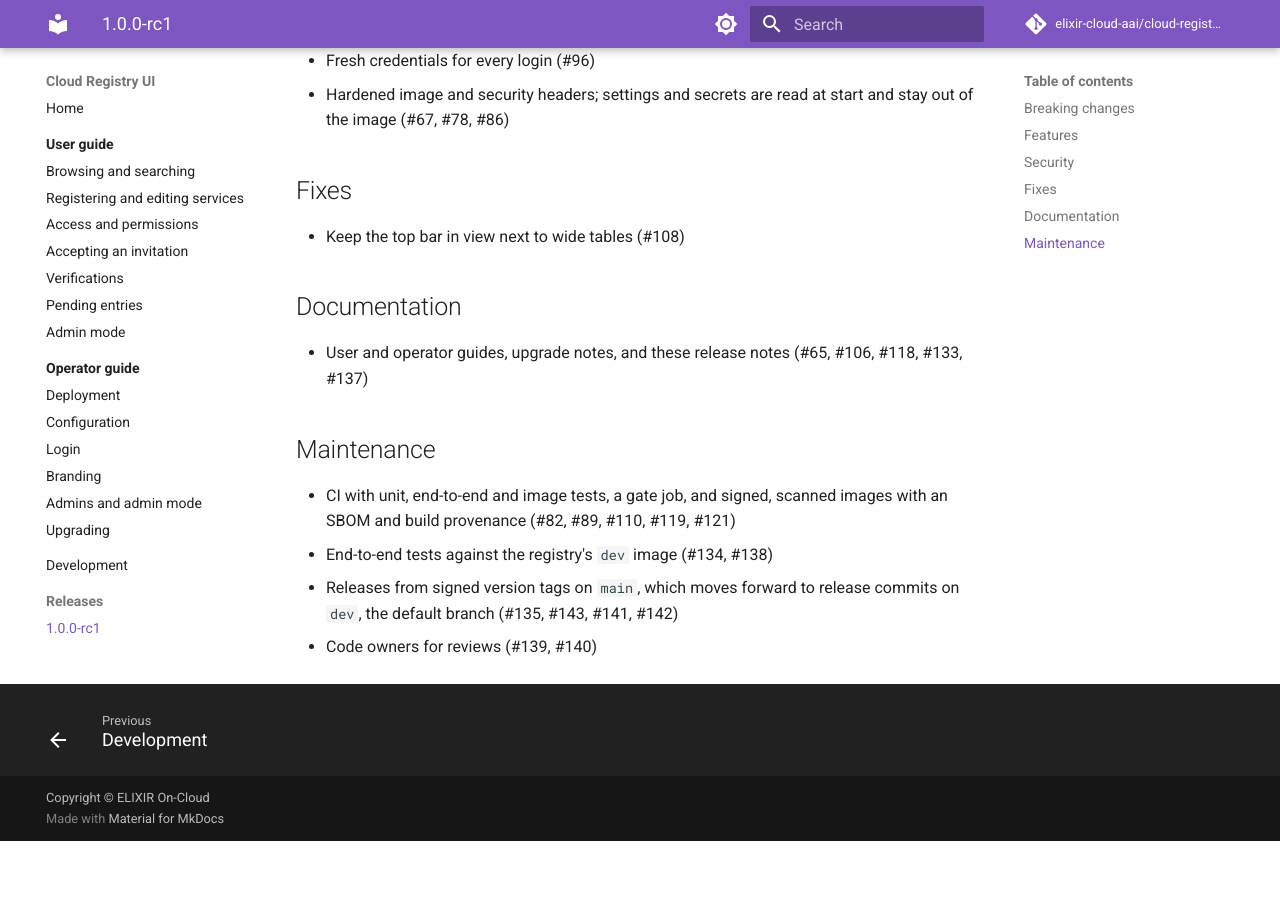
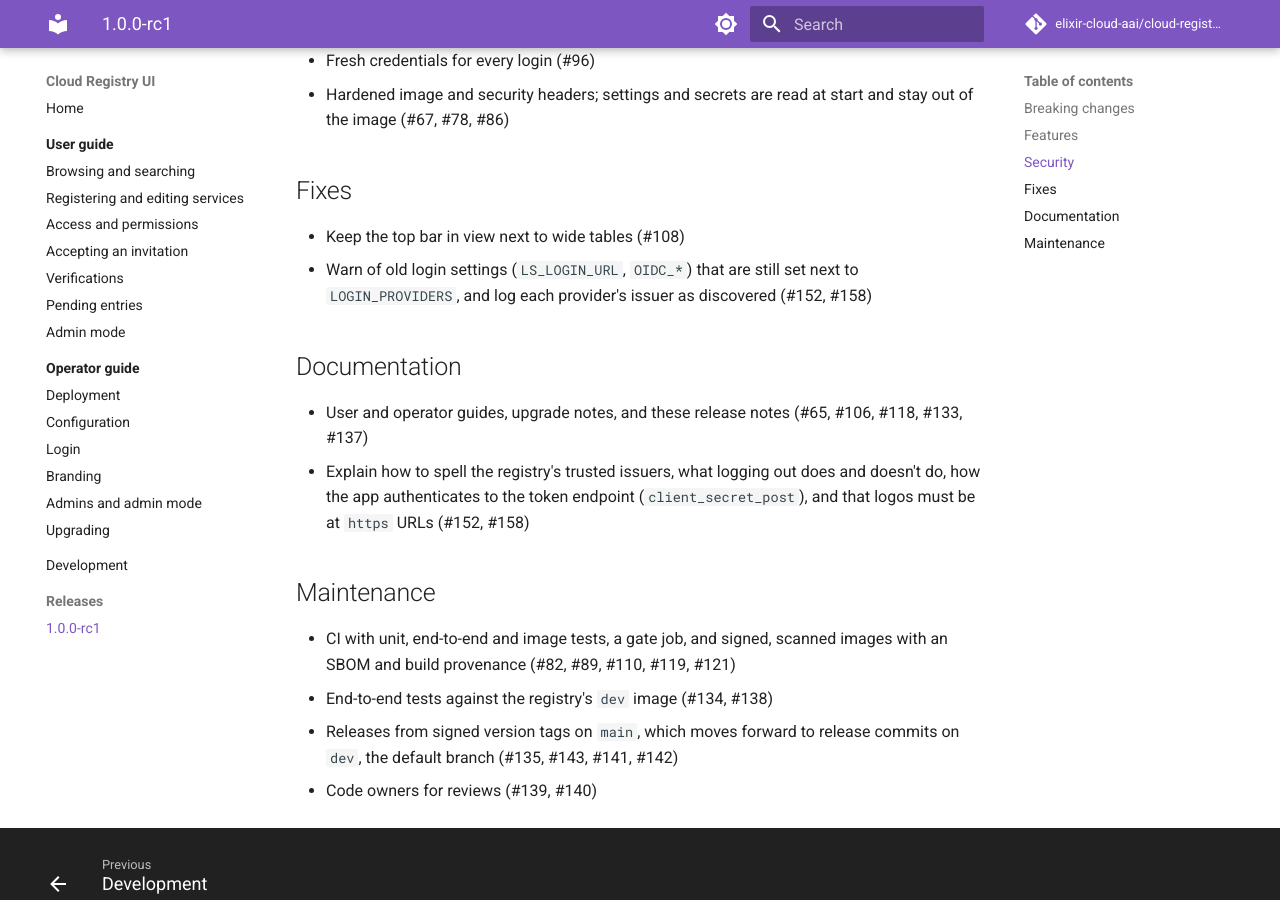
Before and after one commit to elixir-cloud-aai/cloud-registry-ui, an MkDocs documentation site: the page built from docs/releases/1.0.0-rc1.md, in a window 1280 px wide and 900 px high, scrolled down 1566 px. Built offline with MkDocs 1.6.1 and Material for MkDocs 9.7.7, drawn with Linux system fonts in a browser that asks for light colours; comment, search, counter and statistics services are not loaded; before the commit the page ends 2407 px from its top, so only the background shows below that.

Commit message:
docs: add the fixes to the release notes
Refs #152

Co-Authored-By: Claude Opus 5.5 <noreply@anthropic.com>
Claude-Session: https://claude.ai/code/session_011FSoqMUX3EU35poH13xMgG

```diff
--- a/docs/releases/1.0.0-rc1.md
+++ b/docs/releases/1.0.0-rc1.md
@@ -68,11 +68,18 @@ unreleased versions, and the [user guide](../user-guide/index.md) to use it.
 ## Fixes
 
 - Keep the top bar in view next to wide tables (#108)
+- Warn of old login settings (`LS_LOGIN_URL`, `OIDC_*`) that are still set
+  next to `LOGIN_PROVIDERS`, and log each provider's issuer as discovered
+  (#152, #158)
 
 ## Documentation
 
 - User and operator guides, upgrade notes, and these release notes (#65,
   #106, #118, #133, #137)
+- Explain how to spell the registry's trusted issuers, what logging out
+  does and doesn't do, how the app authenticates to the token endpoint
+  (`client_secret_post`), and that logos must be at `https` URLs (#152,
+  #158)
 
 ## Maintenance
 
```
